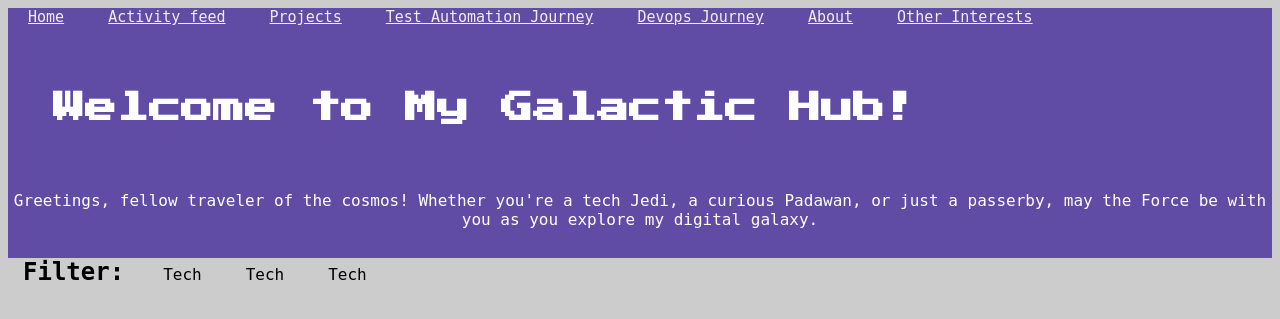
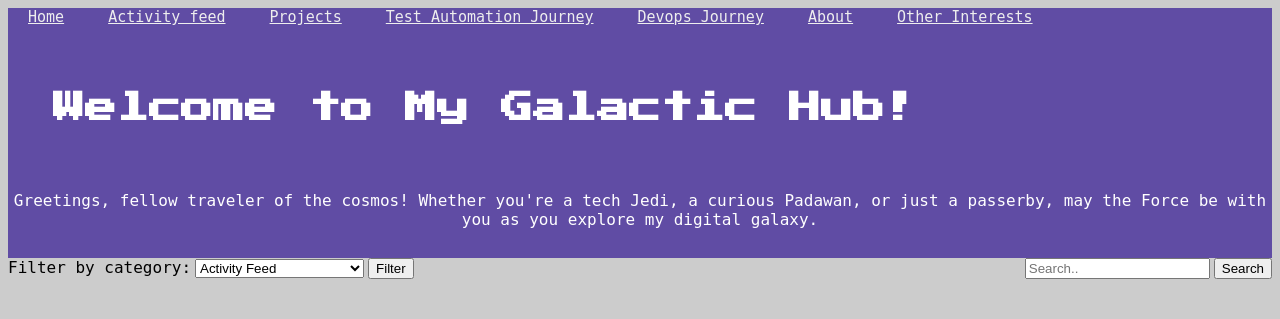
Before and after one commit to vizallati/devops-journey, a Flask app: page / in a window 1280 px wide. Shown: the top 319 px of the page. Run offline with Flask 2, Linux system fonts and the light colour scheme.

Commit message:
Add filter/search bar to homepage

```diff
--- a/app.py
+++ b/app.py
@@ -93,5 +93,18 @@ def about():
 def other_interests():
     return render_template('other-interests.html')
 
+@app.route('/categories')
+def get_categories():
+    category = request.args.get('category')
+    match category:
+        case 'aqa' | 'devops':
+            timeline_data = get_timeline_data(timeline=category)
+            return render_template('index.html', timeline_data=timeline_data)
+        case 'projects':
+            all_project_entries = get_projects()
+            return render_template('index.html', projects=all_project_entries)
+        case _:
+            return render_template('index.html')
+
 if __name__ == '__main__':
     app.run(host='0.0.0.0', port=5000, debug=True)
--- a/static/css/style.css
+++ b/static/css/style.css
@@ -11,7 +11,9 @@ h1 {
 h2 {
    font-family: "Source Code Pro", monospace;
 }
-
+label{
+   font-family: "Source Code Pro", monospace;
+}
 
 .timeline {
     position: relative;
@@ -143,3 +145,11 @@ h2 {
     padding: 20px;
     width: 30%;
 }
+
+.homehead {
+    display: flex;
+}
+
+.search-bar{
+    margin-left: auto;
+}
--- a/templates/index.html
+++ b/templates/index.html
@@ -27,29 +27,63 @@
     </p>
 
 </div>
+
 <header>
-    <h2 class="filter-wrapper">Filter:</h2>
-    <div class="dropdown">
-        <span>Tech</span>
-        <div class="dropdown-content">
-            <p>Hello World!</p>
-        </div>
-    </div>
-    <div class="dropdown">
-        <span>Tech</span>
-        <div class="dropdown-content">
-            <p>Hello World!</p>
-        </div>
-    </div>
-    <div class="dropdown">
-        <span>Tech</span>
-        <div class="dropdown-content">
-            <p>Hello World!</p>
-        </div>
+    <div class="homehead">
+        <form method="get" class="filter" action="/categories">
+        <label for="category">Filter by category:</label>
+        <select name="category" id="category">
+            <option value="activity-feed">Activity Feed</option>
+            <option value="aqa">Test Automation Journey</option>
+            <option value="devops">Devops Journey</option>
+            <option value="projects">Projects</option>
+        </select>
+        <button type="submit">Filter</button>
+        </form>
+
+        <form class="search-bar" method="get" action="/search">
+        <input type="text" placeholder="Search.." name="search">
+        <button type="submit">Search<i class="fa fa-search"></i></button>
+        </form>
     </div>
 
+</header>
+<div class="timeline">
+    {% if timeline_data %}
+        {% for entry in timeline_data %}
+        <div class="container {{ entry.side }}-container">
+            <img src="{{ entry.image_url }}" alt="{{ entry.title }}">
+            <div class="timeline-content">
+                <h2>{{ entry.title }}</h2>
+                <small>{{ entry.date_range }}</small>
+                <p>{{ entry.description }}</p>
+            </div>
+        </div>
+        {% endfor %}
+    {% endif %}
+</div>
+{% if projects %}
+    {% for project in projects %}
+    <div class="project">
+        <div class="contents-block">
+            <div class="contents">
+                <h2 class="h3">{{ project.title }}</h2>
+                <div class="metadata">
+                <div>{{ project.resource }}</div>
+                <div>
+                    <a href="{{ project.link }}" target="_blank">Source</a>
+                </div>
+            </div>
+                <p>{{ project.description }}</p>
+                </div>
+    </div>
+    <div class="image">
+        {% set file_name = project.image_location.split('/')[-1].split('\\')[-1] %}
+        <img src="{{ url_for('static', filename='images/' + file_name) }}" alt="y">
+    </div>
+</div>
+    {% endfor %}
+{% endif %}
 
-
-</header>
 </body>
 </html>
```
